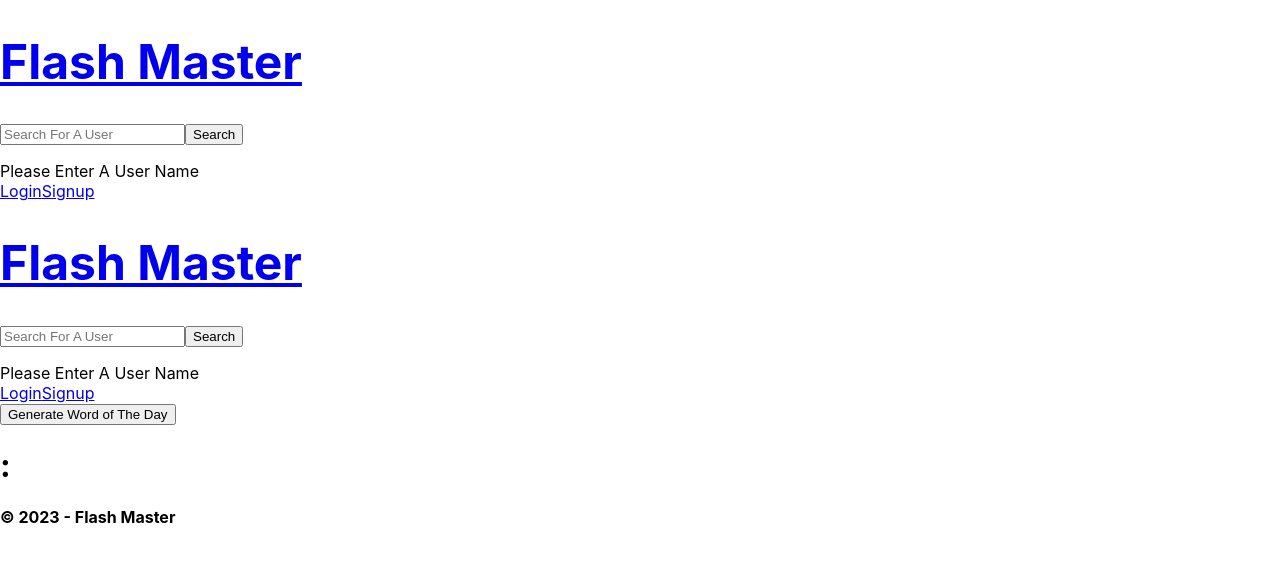
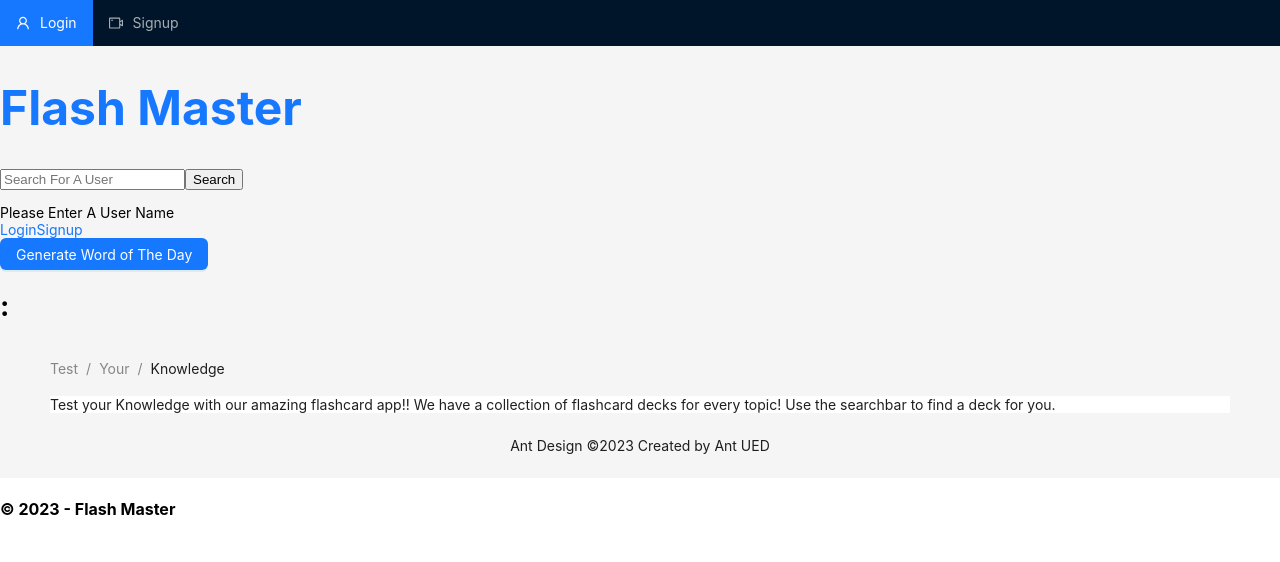
Before and after one commit to Angelajm6/Flash-master, a React (Create React App) app in the folder flashmaster-app/client/: page / in a window 1280 px wide. Shown: the top 562 px of the page. Built offline with nearby package versions, Linux system fonts and the light colour scheme.

Commit message:
added style to homepage

```diff
--- a/flashmaster-app/client/package.json
+++ b/flashmaster-app/client/package.json
@@ -8,6 +8,7 @@
     "@testing-library/jest-dom": "^5.11.4",
     "@testing-library/react": "^11.1.0",
     "@testing-library/user-event": "^12.1.10",
+    "antd": "^5.4.6",
     "axios": "^1.3.6",
     "dotenv": "^16.0.3",
     "graphql": "^15.4.0",
--- a/flashmaster-app/client/src/App.js
+++ b/flashmaster-app/client/src/App.js
@@ -61,7 +61,6 @@ function App() {
     <ApolloProvider client={client}>
       <Router>
         <div className="flex-column justify-flex-start min-100-vh">
-          <Header />
           <div className="container">
             <Routes>
               <Route
--- a/flashmaster-app/client/src/pages/Home.js
+++ b/flashmaster-app/client/src/pages/Home.js
@@ -1,7 +1,19 @@
 import React, { useState} from 'react';
-import Header from '../components/Header/index'
+import { Button } from 'antd';
+import Header from '../components/Header/index';
+import {  Breadcrumb, Layout, Menu, theme  } from 'antd';
+import {
+    UserOutlined,
+    VideoCameraOutlined,
+  } from '@ant-design/icons';
+
+const { Content, Footer } = Layout;
 
 function Home() {
+    const {
+        token: { colorBgContainer },
+      } = theme.useToken();
+
     const [wordOfTheDay, setWordOfTheDay] = useState('');
     const [definition, setDefinition] = useState('');
 
@@ -22,12 +34,63 @@ function Home() {
 };
 
     return (
+        <Layout className="layout">
+        <Menu theme="dark"
+    mode="horizontal"defaultSelectedKeys={['1']}
+    items={[
+      {
+        key: '1',
+        icon: <UserOutlined />,
+        label: 'Login',
+      },
+      {
+        key: '2',
+        icon: <VideoCameraOutlined />,
+        label: 'Signup',
+      }
+    ]}>
+    </Menu>
+
+        <Header/>
+
         <div className='home'>
-            <Header />
-            <button onClick={handleClick}>Generate Word of The Day</button>
+            <Button size="lg" type="primary" onClick={handleClick}>Generate Word of The Day</Button>
             <h1>{wordOfTheDay}:</h1>
             <p>{definition}</p>
         </div>
+        <Content
+          style={{
+            padding: '0 50px',
+          }}
+        ><Breadcrumb
+            style={{
+              margin: '16px 0',
+            }}
+          >
+            <Breadcrumb.Item>Test</Breadcrumb.Item>
+            <Breadcrumb.Item>Your</Breadcrumb.Item>
+            <Breadcrumb.Item>Knowledge</Breadcrumb.Item>
+          </Breadcrumb>
+          <div
+            className="site-layout-content"
+            style={{
+              background: colorBgContainer,
+            }}
+          >
+
+            Test your Knowledge with our amazing flashcard app!!
+            We have a collection of flashcard decks for every topic!
+            Use the searchbar to find a deck for you.
+          </div>
+        </Content>
+        <Footer
+          style={{
+            textAlign: 'center',
+          }}
+        >
+          Ant Design ©2023 Created by Ant UED
+        </Footer>
+      </Layout>
     );
 }
 
```
Also changed, not shown: 1 other file (tests, documents, lock files or other folders).
